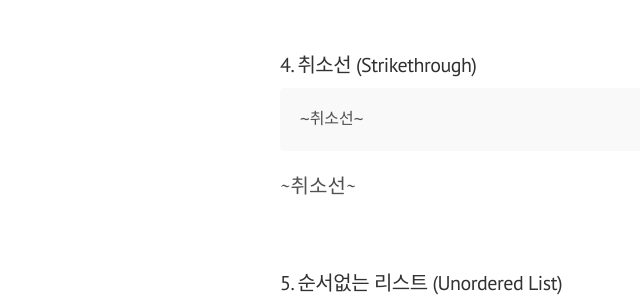
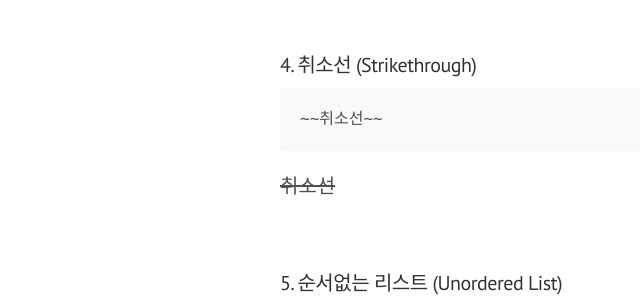
Before and after one commit to yuujinkim/yuujinkim.github.io, a Jekyll site: the page built from _posts/2021-12-16-Markdown.md, in a window 1280 px wide and 900 px high, scrolled down 1387 px. Shown: the part 151-451 px from the top of the window, without its empty margins (0-640 px from the left). Built offline with Jekyll 4.4.1, drawn with Linux system fonts in a browser that asks for light colours; comment, search, counter and statistics services are not loaded.

Commit message:
correction

````diff
--- a/_posts/2021-12-16-Markdown.md
+++ b/_posts/2021-12-16-Markdown.md
@@ -64,10 +64,10 @@ __강조체 2__
 #### 4. 취소선 (Strikethrough)
 
 ```
-~취소선~
+~~취소선~~
 ```
 
-~취소선~
+~~취소선~~
 
 <br/>
 
````
